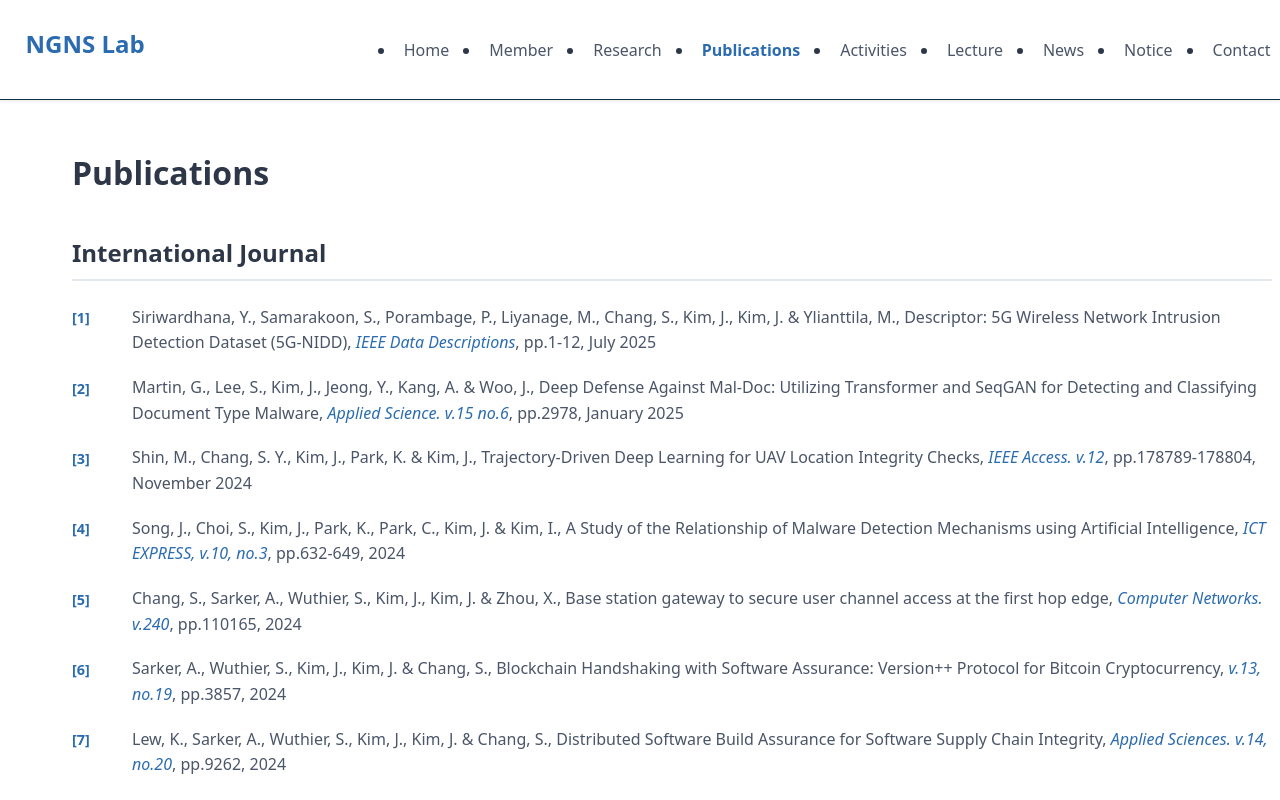
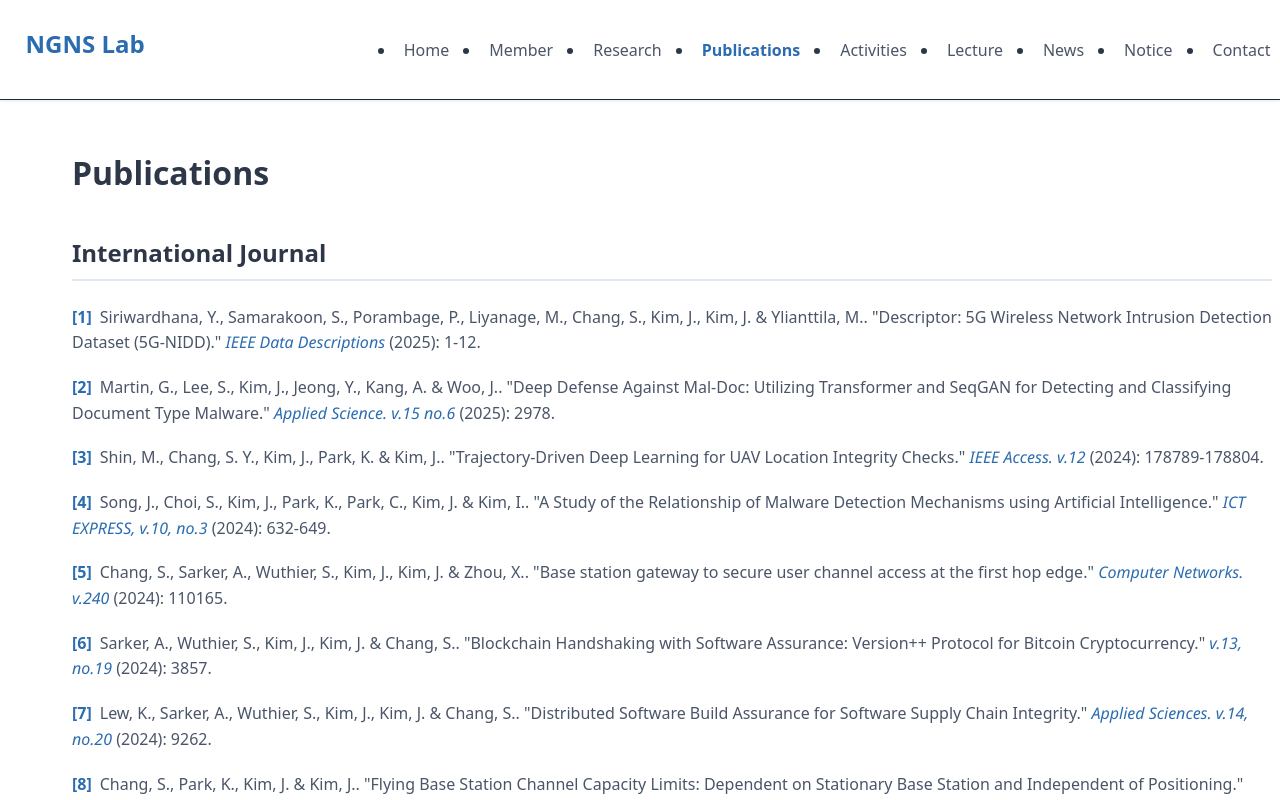
Before and after one commit to ngnslab/ngnslab.github.io, a React (Vite) app: page /#/publications in a window 1280 px wide. Shown: the top 800 px of the page. Built offline with nearby package versions, Linux system fonts and the light colour scheme.

Commit message:
수정정

```diff
--- a/src/components/NewsCard.css
+++ b/src/components/NewsCard.css
@@ -57,16 +57,7 @@
   margin-bottom: 0.5rem;
 }
 
-.news-category {
-  display: inline-block;
-  background-color: #edf2f7;
-  color: #4a5568;
-  padding: 0.25rem 0.75rem;
-  border-radius: 20px;
-  font-size: 0.8rem;
-  font-weight: 500;
-  text-transform: uppercase;
-}
+
 
 .news-date {
   font-size: 0.85rem;
--- a/src/components/NewsCard.jsx
+++ b/src/components/NewsCard.jsx
@@ -29,7 +29,6 @@ export default function NewsCard({ news }) {
       </div>
       <div className="news-content">
         <div className="news-meta">
-          <span className="news-category">{news.category}</span>
           <span className="news-date">{formatDate(news.date)}</span>
         </div>
         <h3 className="news-title">{news.title}</h3>
--- a/src/pages/Home.css
+++ b/src/pages/Home.css
@@ -193,17 +193,7 @@
   box-shadow: 0 2px 4px rgba(0,0,0,0.1);
 }
 
-.board-category {
-  display: inline-block;
-  background-color: #edf2f7;
-  color: #4a5568;
-  padding: 0.2rem 0.6rem;
-  border-radius: 12px;
-  font-size: 0.75rem;
-  font-weight: 500;
-  text-transform: uppercase;
-  margin-bottom: 0.5rem;
-}
+
 
 .board-item-title {
   font-size: 0.95rem;
--- a/src/pages/Home.jsx
+++ b/src/pages/Home.jsx
@@ -89,7 +89,6 @@ export default function Home() {
                     onClick={() => item.id && navigate(`/news/${item.id}`)}
                     style={{ cursor: item.id ? 'pointer' : 'default' }}
                   >
-                    <span className="board-category">{item.category}</span>
                     <h3 className="board-item-title">{item.title}</h3>
                     <span className="board-date">{formatDate(item.date)}</span>
                   </div>
--- a/src/pages/NewsDetail.css
+++ b/src/pages/NewsDetail.css
@@ -48,14 +48,7 @@
   margin-bottom: 15px;
 }
 
-.news-detail-category {
-  background-color: #3182ce;
-  color: white;
-  padding: 6px 12px;
-  border-radius: 20px;
-  font-size: 14px;
-  font-weight: 600;
-}
+
 
 .news-detail-date {
   color: #718096;
--- a/src/pages/NewsDetail.jsx
+++ b/src/pages/NewsDetail.jsx
@@ -72,7 +72,6 @@ export default function NewsDetail() {
         <article className="news-detail-article">
           <header className="news-detail-header">
             <div className="news-detail-meta">
-              <span className="news-detail-category">{news.category}</span>
               <span className="news-detail-date">{formatDate(news.date)}</span>
             </div>
             <h1 className="news-detail-title">{news.title}</h1>
--- a/src/pages/Notice.css
+++ b/src/pages/Notice.css
@@ -85,33 +85,7 @@
   margin: 0 0 1rem 0;
 }
 
-.notice-attachment {
-  display: flex;
-  align-items: center;
-  gap: 0.5rem;
-  margin-bottom: 1rem;
-  padding: 0.75rem;
-  background-color: #f8fafc;
-  border: 1px solid #e2e8f0;
-  border-radius: 8px;
-}
 
-.attachment-icon {
-  font-size: 1rem;
-}
-
-.attachment-link {
-  color: #2b6cb0;
-  text-decoration: none;
-  font-weight: 500;
-  font-size: 0.9rem;
-  transition: color 0.2s ease;
-}
-
-.attachment-link:hover {
-  color: #2c5aa0;
-  text-decoration: underline;
-}
 
 .notice-link {
   color: #2b6cb0;
--- a/src/pages/Notice.jsx
+++ b/src/pages/Notice.jsx
@@ -61,20 +61,6 @@ export default function Notice() {
               </div>
               <h3 className="notice-title">{notice.title}</h3>
               <p className="notice-content">{notice.content}</p>
-              {notice.attachment && (
-                <div className="notice-attachment">
-                  <span className="attachment-icon">📎</span>
-                  <a
-                    href={notice.attachment.url}
-                    className="attachment-link"
-                    target="_blank"
-                    rel="noopener noreferrer"
-                    onClick={(e) => e.stopPropagation()}
-                  >
-                    {notice.attachment.name}
-                  </a>
-                </div>
-              )}
             </div>
           ))}
         </div>
--- a/src/pages/NoticeDetail.css
+++ b/src/pages/NoticeDetail.css
@@ -75,42 +75,7 @@
   white-space: pre-line;
 }
 
-.notice-detail-attachment {
-  margin: 30px 0;
-  padding: 20px;
-  background-color: #f7fafc;
-  border-radius: 8px;
-  border: 1px solid #e2e8f0;
-}
 
-.notice-detail-attachment h3 {
-  margin: 0 0 15px 0;
-  color: #2d3748;
-  font-size: 18px;
-  font-weight: 600;
-}
-
-.attachment-item {
-  display: flex;
-  align-items: center;
-  gap: 10px;
-}
-
-.attachment-icon {
-  font-size: 20px;
-}
-
-.attachment-link {
-  color: #3182ce;
-  text-decoration: none;
-  font-weight: 500;
-  transition: color 0.3s ease;
-}
-
-.attachment-link:hover {
-  color: #2c5aa0;
-  text-decoration: underline;
-}
 
 .notice-detail-external-link {
   margin-top: 30px;
--- a/src/pages/NoticeDetail.jsx
+++ b/src/pages/NoticeDetail.jsx
@@ -82,23 +82,6 @@ export default function NoticeDetail() {
               {notice.content}
             </div>
 
-            {notice.attachment && (
-              <div className="notice-detail-attachment">
-                <h3>첨부파일</h3>
-                <div className="attachment-item">
-                  <span className="attachment-icon">📎</span>
-                  <a
-                    href={notice.attachment.url}
-                    className="attachment-link"
-                    target="_blank"
-                    rel="noopener noreferrer"
-                  >
-                    {notice.attachment.name}
-                  </a>
-                </div>
-              </div>
-            )}
-
             {notice.link && (
               <div className="notice-detail-external-link">
                 <a
--- a/src/pages/Publications.css
+++ b/src/pages/Publications.css
@@ -111,38 +111,29 @@
 
 /* 새로운 Publication List 스타일 */
 .publication-list {
-  list-style: none;
-  padding-left: 0;
   margin: 0;
+  padding: 0;
 }
 
 .publication-item {
   margin-bottom: 1.2rem;
   line-height: 1.6;
   color: #4a5568;
-  display: flex;
-  align-items: flex-start;
-  gap: 0.75rem;
-}
-
-.publication-number {
-  color: #2b6cb0;
-  font-weight: bold;
-  font-size: 0.9rem;
-  flex-shrink: 0;
-  margin-top: 0.1rem;
-  width: 3rem;
-  text-align: left;
-  display: inline-block;
 }
 
 .publication-content {
   flex: 1;
 }
 
-.journal-name {
-  color: #2b6cb0;
-  font-style: italic;
+
+
+/* Journal 이름 이탤릭 스타일 */
+.publication-item .publication-content em.journal-name,
+.publication-content em,
+em.journal-name {
+  font-style: italic !important;
+  font-weight: normal !important;
+  color: #2b6cb0 !important;
 }
 
 /* 반응형 디자인 */
--- a/src/pages/Publications.jsx
+++ b/src/pages/Publications.jsx
@@ -32,38 +32,37 @@ export default function Publications() {
     return <div className="professor-container"><h1 className="professor-title">Publications</h1><div style={{color:'red'}}>에러: {error}</div></div>;
   }
 
-  // 표준 학술 논문 형식으로 포맷팅하는 함수
-  const formatPaper = (paper) => {
-    let formatted = "";
+  // 표준 학술 논문 인용 형식으로 렌더링하는 함수
+  const renderPaper = (paper) => {
+    return (
+      <>
+        {/* 저자 */}
+        {paper.authors && <span>{paper.authors}. </span>}
 
-    // 저자
-    if (paper.authors) {
-      formatted += paper.authors + ", ";
-    }
+        {/* 제목 */}
+        {paper.title && <span>"{paper.title}." </span>}
 
-    // 제목
-    if (paper.title) {
-      formatted += paper.title + ", ";
-    }
+        {/* 저널명 (이탤릭) */}
+        {paper.journal && (
+          <span style={{
+            fontStyle: 'italic',
+            color: '#2b6cb0',
+            fontWeight: 'normal',
+            fontFamily: '"Segoe UI", "Roboto", "Helvetica Neue", Arial, sans-serif'
+          }}>
+            {paper.journal}
+          </span>
+        )}
 
-    // 저널 (이탤릭)
-    if (paper.journal) {
-      formatted += "*" + paper.journal + "*";
-    }
+        {/* 볼륨/호수 정보가 저널명에 포함되어 있지 않은 경우 */}
+        {paper.volume && <span> {paper.volume}</span>}
+        {paper.issue && <span>, no.{paper.issue}</span>}
 
-    // 페이지
-    if (paper.pages) {
-      formatted += ", pp." + paper.pages;
-    }
-
-    // 월과 연도
-    if (paper.month && paper.year) {
-      formatted += ", " + paper.month + " " + paper.year;
-    } else if (paper.year) {
-      formatted += ", " + paper.year;
-    }
-
-    return formatted;
+        {/* 페이지 */}
+        {paper.pages && <span> ({paper.year}): {paper.pages}.</span>}
+        {!paper.pages && paper.year && <span> ({paper.year}).</span>}
+      </>
+    );
   };
 
   return (
@@ -73,44 +72,30 @@ export default function Publications() {
       <section className="biography-section">
         <h2 className="section-title">International Journal</h2>
 
-        <ul className="publication-list">
+        <div className="publication-list">
           {internationalPapers.map((paper, idx) => (
-            <li key={idx} className="publication-item">
-              <span className="publication-number">[{idx + 1}]</span>
+            <div key={idx} className="publication-item">
               <span className="publication-content">
-                {formatPaper(paper).split('*').map((part, index) => {
-                  if (index % 2 === 1) {
-                    // 홀수 인덱스는 이탤릭 (저널명)
-                    return <em key={index} className="journal-name">{part}</em>;
-                  } else {
-                    return <span key={index}>{part}</span>;
-                  }
-                })}
+                <span style={{color: '#2b6cb0', fontWeight: 'bold', marginRight: '0.5rem'}}>[{idx + 1}]</span>
+                {renderPaper(paper)}
               </span>
-            </li>
+            </div>
           ))}
-        </ul>
+        </div>
       </section>
       {/* 국내 논문 */}
       <section className="biography-section">
         <h2 className="section-title">Domestic Journal</h2>
-        <ul className="publication-list">
+        <div className="publication-list">
           {domesticPapers.map((paper, idx) => (
-            <li key={idx} className="publication-item">
-              <span className="publication-number">[{idx + 1}]</span>
+            <div key={idx} className="publication-item">
               <span className="publication-content">
-                {formatPaper(paper).split('*').map((part, index) => {
-                  if (index % 2 === 1) {
-                    // 홀수 인덱스는 이탤릭 (저널명)
-                    return <em key={index} className="journal-name">{part}</em>;
-                  } else {
-                    return <span key={index}>{part}</span>;
-                  }
-                })}
+                <span style={{color: '#2b6cb0', fontWeight: 'bold', marginRight: '0.5rem'}}>[{idx + 1}]</span>
+                {renderPaper(paper)}
               </span>
-            </li>
+            </div>
           ))}
-        </ul>
+        </div>
       </section>
     </div>
   );
```
